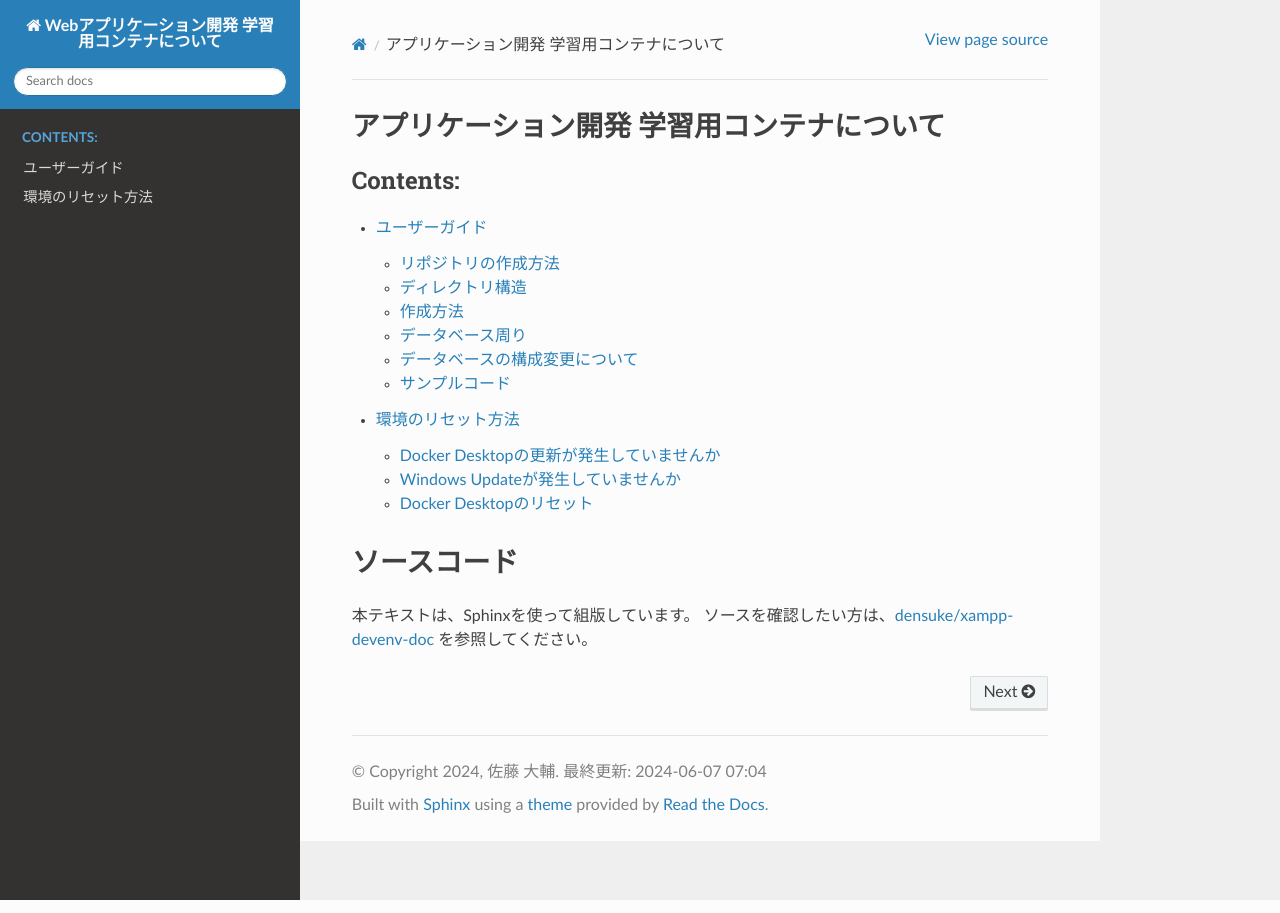
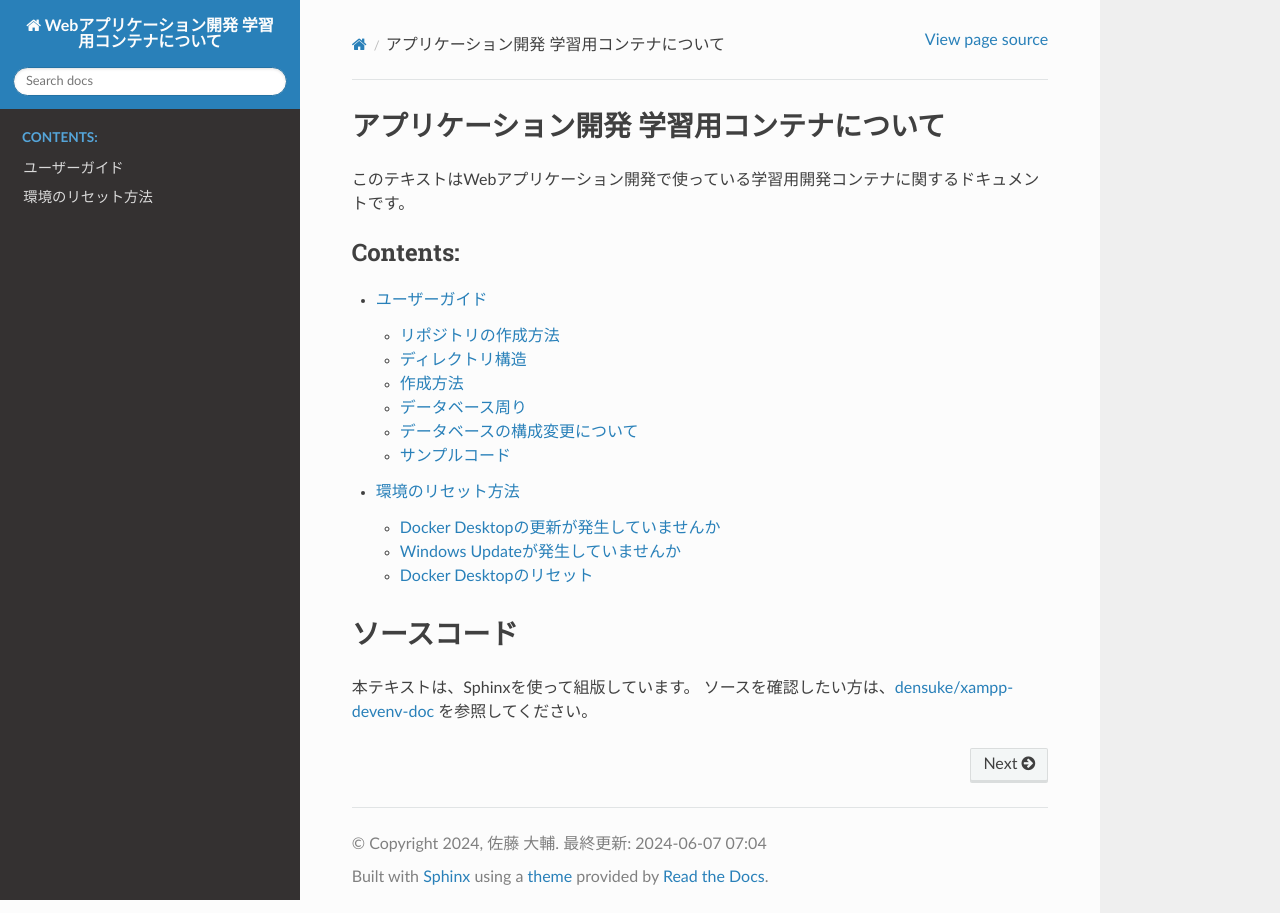
Before and after one commit to densuke/xampp-devenv-doc, a Sphinx documentation site: the page built from source/index.rst, in a window 1280 px wide. Built offline with Sphinx 7.4.7 and the Read the Docs theme 2.0.0, drawn with Linux system fonts in a browser that asks for light colours; pages that are not in the unit, such as notebooks, are missing from menus; the version number could not be read and is left out.

Commit message:
鏡文の追加

```diff
--- a/source/index.rst
+++ b/source/index.rst
@@ -5,6 +5,8 @@
 
 アプリケーション開発 学習用コンテナについて
 ==========================================================================
+
+このテキストはWebアプリケーション開発で使っている学習用開発コンテナに関するドキュメントです。
 
 .. toctree::
    :maxdepth: 2
```
